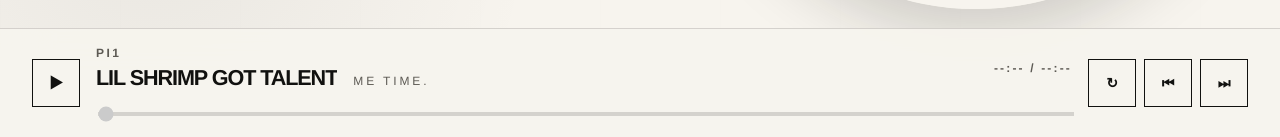
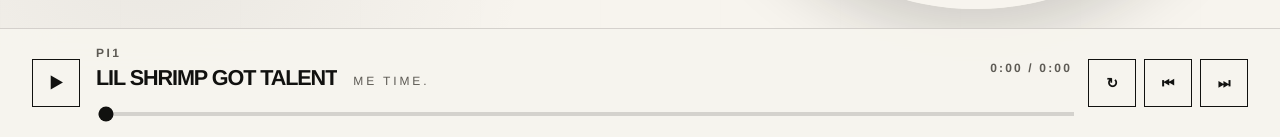
Before and after one commit to arunoruberuto/memory_lane, a React (Vite) app: page /memory_lane/music in a window 1280 px wide. Shown: the part 663-800 px from the top of the page. Built offline with nearby package versions, Linux system fonts and the light colour scheme; a web font is replaced by a local one.

Commit message:
更新：Music機能更新＆コメント追加

```diff
--- a/src/components/music/PersistentMusicPlayer.jsx
+++ b/src/components/music/PersistentMusicPlayer.jsx
@@ -10,28 +10,22 @@ const thsTrackNames = {
   ths4: "Shoko S."
 };
 
+// 再生時間をプレイヤー表示用の「分:秒」に整えます。
 function formatTime(seconds) {
-  if (!Number.isFinite(seconds) || seconds <= 0) {
-    return "--:--";
-  }
-
-  const safeSeconds = Math.max(0, Math.floor(seconds));
-  const minutes = Math.floor(safeSeconds / 60);
-  const remainingSeconds = safeSeconds % 60;
+  const totalSeconds = Math.floor(seconds);
+  const minutes = Math.floor(totalSeconds / 60);
+  const remainingSeconds = totalSeconds % 60;
 
   return `${minutes}:${remainingSeconds.toString().padStart(2, "0")}`;
 }
 
+// 曲IDから末尾の「m」を外し、メンバーIDまたはTHS表示名を読み取ります。
 function getMemberLabel(trackId) {
   const trackMemberId = trackId.replace(/m$/, "");
   const member = members.find(({ id }) => id === trackMemberId);
 
   if (thsTrackNames[trackMemberId]) {
     return `THS - ${thsTrackNames[trackMemberId]}`;
-  }
-
-  if (!member) {
-    return trackMemberId.toUpperCase();
   }
 
   return `${member.id}`;
@@ -50,7 +44,6 @@ export function PersistentMusicPlayer() {
     playPrevious,
     playNext
   } = useAudioPlayer();
-  const hasDuration = currentTrackDuration > 0;
   const memberLabel = getMemberLabel(currentTrack.id);
 
   return (
@@ -61,6 +54,7 @@ export function PersistentMusicPlayer() {
       transition={{ duration: 0.72, ease: [0.22, 1, 0.36, 1], delay: 0.6 }}
       aria-label="固定ミュージックプレイヤー"
     >
+      {/* 再生中の曲のアートワークを背景として表示します。 */}
       {isPlaying && (
         <div
           className={styles["music-player__artwork-bg"]}
@@ -69,6 +63,7 @@ export function PersistentMusicPlayer() {
         />
       )}
       <div className={styles["music-player__inner"]}>
+        {/* 再生と一時停止を切り替えるボタンです。 */}
         <button
           className={styles["music-player__toggle"]}
           type="button"
@@ -80,6 +75,7 @@ export function PersistentMusicPlayer() {
 
         <div className={styles["music-player__details"]}>
           <div className={styles["music-player__row"]}>
+            {/* 曲IDから読んだラベルと、曲名・アーティスト名を表示します。 */}
             <div className={styles["music-player__track-meta"]}>
               <p className={styles["music-player__label"]}>
                 {memberLabel}
@@ -93,11 +89,13 @@ export function PersistentMusicPlayer() {
                 </p>
               </div>
             </div>
+            {/* 現在位置と曲全体の長さを表示します。 */}
             <p className={styles["music-player__time"]}>
               {formatTime(progress)} / {formatTime(currentTrackDuration)}
             </p>
           </div>
 
+          {/* タイムラインを操作して、再生位置を移動します。 */}
           <label className={styles["music-player__sr-only"]} htmlFor="global-player-progress">
             タイムライン
           </label>
@@ -106,14 +104,14 @@ export function PersistentMusicPlayer() {
             className={styles["music-player__progress"]}
             type="range"
             min={0}
-            max={hasDuration ? currentTrackDuration : 1}
+            max={currentTrackDuration}
             step={0.25}
             value={progress}
-            disabled={!hasDuration}
             onChange={(event) => seek(Number(event.currentTarget.value))}
           />
         </div>
 
+        {/* ループ、前の曲、次の曲を操作するボタン群です。 */}
         <div className={styles["music-player__skip-controls"]}>
           <button
             className={[
--- a/src/pages/MusicPage.jsx
+++ b/src/pages/MusicPage.jsx
@@ -4,7 +4,10 @@ import { useAudioPlayer } from "@/context/AudioContext";
 import styles from "./MusicPage.module.css";
 
 export function MusicPage() {
+  // 共有プレイヤーから現在の曲と再生状態を受け取ります。
   const { currentTrack, isPlaying } = useAudioPlayer();
+
+  // 再生中だけディスク回転用のクラスを追加します。
   const discClassName = [
     styles["music-page__disc"],
     isPlaying ? styles["music-page__disc--playing"] : ""
@@ -27,11 +30,13 @@ export function MusicPage() {
               </p>
             </div>
           </div>
+          {/* 現在の曲のアートワークをCD風ディスクとして表示します。 */}
           <div
             className={styles["music-page__disc-stage"]}
             role="img"
             aria-label={`${currentTrack.title}のアートワークディスク`}
           >
+            {/* 曲IDをkeyにして、曲が切り替わるたびにディスク表示を更新します。 */}
             <div key={currentTrack.id} className={discClassName}>
               <img
                 className={styles["music-page__disc-artwork"]}
@@ -46,6 +51,7 @@ export function MusicPage() {
 
       <section className={styles["music-page__list-section"]}>
         <div className={styles["music-page__list-inner"]}>
+          {/* 下のTrackListで曲の一覧と曲切り替え操作を表示します。 */}
           <div className={styles["music-page__list-header"]}>
             <p className={styles["music-page__list-eyebrow"]}>
               トラックリスト
```
